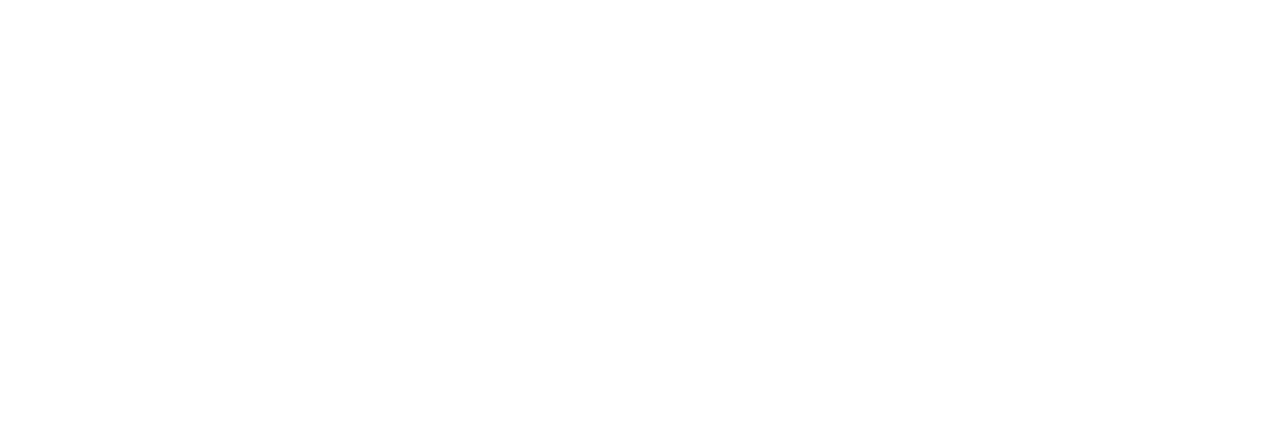
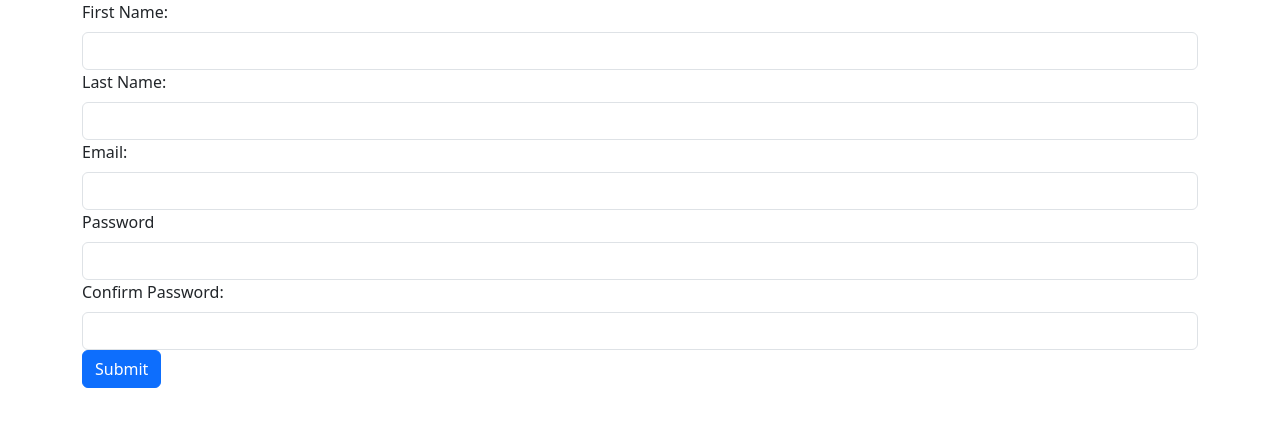
Before and after one commit to RishiJain905/flashcard-project, a React (Vite) app in the folder vite-frontend/: page / in a window 1280 px wide. Shown: the top 426 px of the page. Built offline with nearby package versions, Linux system fonts and the light colour scheme.

Commit message:
Added barebones of register page with just the labels and inputs, with formik set up

```diff
--- a/vite-frontend/src/App.jsx
+++ b/vite-frontend/src/App.jsx
@@ -1,9 +1,12 @@
 import './App.css'
+import 'bootstrap/dist/css/bootstrap.min.css';
+import Register from './components/register/register'
 
 function App() {
 
   return (
     <>
+    <Register></Register>
     </>
   )
 }
--- /dev/null
+++ b/vite-frontend/src/components/login/login.jsx
@@ -0,0 +1,5 @@
+import "./login.css";
+
+function LogIn({}) {
+
+}
--- /dev/null
+++ b/vite-frontend/src/components/register/register.jsx
@@ -0,0 +1,78 @@
+import "./register.css";
+import { useFormik } from "formik";
+import { Container, Row, Col, Form, Button } from "react-bootstrap";
+
+function Register({}) {
+  const formik = useFormik({
+    initialValues: {
+      fname: "",
+      lname: "",
+      password: "",
+      conPassword: ""
+    },
+    onSubmit: (values) => {
+      console.log(values);
+    },
+  });
+
+  return (
+    <Container>
+      <Form onSubmit={formik.handleSubmit}>
+        <Form.Group>
+          <Form.Label>First Name:</Form.Label>
+          <Form.Control
+            type="input"
+            name="fname"
+
+            value={formik.values.fname}
+            onChange={formik.handleChange}
+            required
+          ></Form.Control>
+        </Form.Group>
+        <Form.Group>
+          <Form.Label>Last Name:</Form.Label>
+          <Form.Control
+            type="input"
+            name="lname"
+            value={formik.values.lname}
+            onChange={formik.handleChange}
+            required
+          ></Form.Control>
+        </Form.Group>
+        <Form.Group>
+          <Form.Label>Email:</Form.Label>
+          <Form.Control
+            type="input"
+            name="email"
+            value={formik.values.email}
+            onChange={formik.handleChange}
+            required
+          ></Form.Control>
+        </Form.Group>
+        <Form.Group>
+          <Form.Label>Password</Form.Label>
+          <Form.Control
+            type="password"
+            name="password"
+            value={formik.values.password}
+            onChange={formik.handleChange}
+            required
+          ></Form.Control>
+        </Form.Group>
+        <Form.Group>
+          <Form.Label>Confirm Password:</Form.Label>
+          <Form.Control
+            type="password"
+            name="conPassword"
+            value={formik.values.conPassword}
+            onChange={formik.handleChange}
+            required
+          ></Form.Control>
+        </Form.Group>
+        <Button type="submit">Submit</Button>
+      </Form>
+    </Container>
+  );
+}
+
+export default Register;
```
Also changed, not shown: vite-frontend/src/components/login/login.css (added), vite-frontend/src/components/register/register.css (added).
